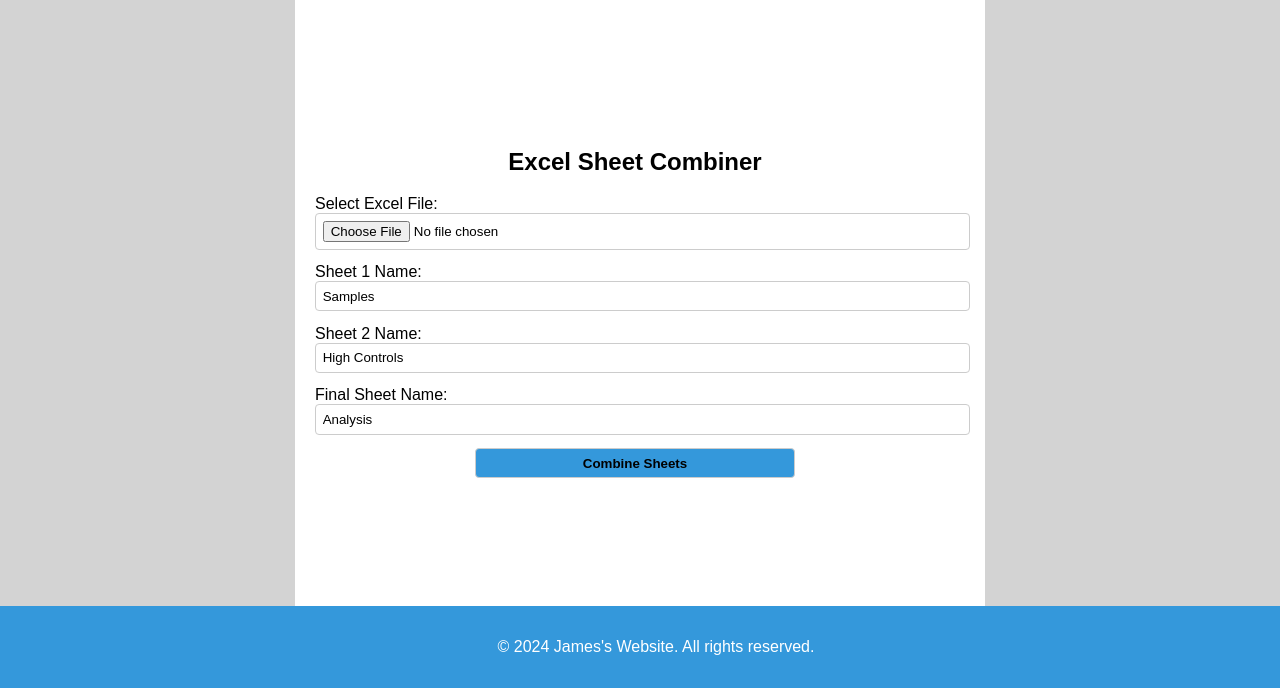
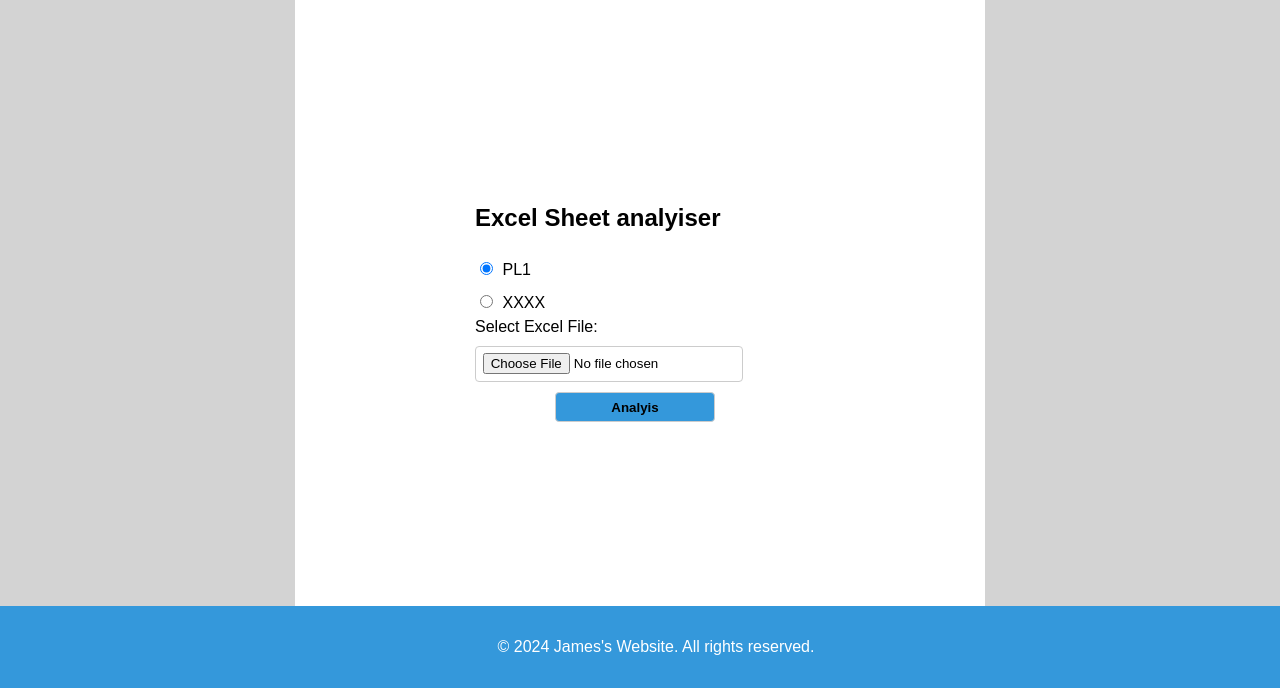
Before and after one commit to jacall2016/datascience-project-demos, a Flask app: page / in a window 1280 px wide. Shown: the part 112-800 px from the top of the page. Run offline with Flask 3, Linux system fonts and the light colour scheme; some libraries are stand-ins or nearby versions.

Commit message:
added some validation

```diff
--- a/main.py
+++ b/main.py
@@ -4,7 +4,7 @@ import os
 
 app = Flask(__name__)
 
-def generate_files(uploaded_file_path, sheet1, sheet2, final_sheet):
+def generate_files_phl_bl1_yemk_vl1(uploaded_file_path, sheet1, sheet2, final_sheet):
 
     # Specify the path to your Excel file
     file_name = AnalysisUtilities.getfile_name(uploaded_file_path)
@@ -101,16 +101,24 @@ def index():
 def combine_sheets():
     # Handle file and form data
     input_file = request.files['input_file']
-    sheet1 = request.form['sheet1']
-    sheet2 = request.form['sheet2']
-    final_sheet = request.form['final_sheet']
+    file_type = request.form['selected_radio_id']
+
+    validate(input_file,file_type)
+
+    sheet1 = "Samples"
+    sheet2 = "High Controls"
+    final_sheet = "Analysis"
 
     # Save the uploaded Excel file
     uploaded_file_path = os.path.join("uploads", input_file.filename)
     input_file.save(uploaded_file_path)
 
-    # Generate the Excel files using your processing function
-    generate_files(uploaded_file_path, sheet1, sheet2, final_sheet)
+    if file_type == "pl1":
+        # Generate the Excel phl_bl1_yemk_vl1 files using your processing function
+        generate_files_phl_bl1_yemk_vl1(uploaded_file_path, sheet1, sheet2, final_sheet)
+    elif file_type == "XXXX":
+        # Generate the Excel XXXX files using your processing function
+        generate_files_phl_bl1_yemk_vl1(uploaded_file_path, sheet1, sheet2, final_sheet)
 
     # Clear the contents of the "uploads" folder
     clear_uploads_folder()
@@ -147,5 +155,8 @@ def clear_uploads_folder():
     else:
         print("The 'uploads' folder does not exist.")
 
+def validate(input_file,file_type):
+    pass
+
 if __name__ == "__main__":
     app.run(debug=True, port=5000)
--- /dev/null
+++ b/static/script.js
@@ -0,0 +1,69 @@
+function validateForm() {
+    console.log("validateForm has been called!!!!!!!!!!!!!!!!")
+    var fileInput = document.getElementById('input_file');
+    var sheetSelection = document.querySelector('input[name="fav_language"]:checked').value;
+
+    if (!fileInput.files.length) {
+        alert("Please select an Excel file.");
+        return false;
+    }
+
+    var fileName = fileInput.files[0].name;
+
+    if (!isExcelFile(fileName)) {
+        alert("Invalid file type. Please upload an Excel file.");
+        return false;
+    }
+
+    var isValid = true;
+
+    if (!((sheetSelection === "PL1" && containsValidKeyword(fileName, "KCP1")) ||
+        (sheetSelection === "XXXX" && containsValidKeyword(fileName, "XXXX")))) {
+        alert("Invalid file name. Please select the correct radio button for the file.");
+        isValid = false;
+    }
+
+    var reader = new FileReader();
+    reader.onload = function (e) {
+        var data = new Uint8Array(e.target.result);
+        var workbook = XLSX.read(data, { type: 'array' });
+
+        if (!workbook.SheetNames.includes("Samples") ||
+            !workbook.SheetNames.includes("High Controls")) {
+            alert("The Excel file is missing required sheets. Please check the contents.");
+            isValid = false;
+        }
+
+        if (isValid) {
+            // Submit the form if all checks pass
+            document.forms[0].submit();
+        }
+    };
+
+    reader.readAsArrayBuffer(fileInput.files[0]);
+
+    return false;
+}
+
+function isExcelFile(filename) {
+    return filename.endsWith('.xlsx');
+}
+
+function containsValidKeyword(filename, keyword) {
+    return filename.includes(keyword);
+}
+
+document.addEventListener('DOMContentLoaded', function () {
+    var radioButtons = document.querySelectorAll('input[name="fav_language"]');
+    var hiddenInput = document.getElementById('selected_radio_id');
+
+    // Set the initial value
+    hiddenInput.value = document.querySelector('input[name="fav_language"]:checked').id;
+
+    // Add an event listener to update the value when the radio button changes
+    radioButtons.forEach(function (radioButton) {
+        radioButton.addEventListener('change', function () {
+            hiddenInput.value = this.id;
+        });
+    });
+});
--- a/static/styles.css
+++ b/static/styles.css
@@ -33,22 +33,39 @@ main {
   background-color: #fff;
 }
 
+section {
+  max-width: 50%; /* Set main to half the screen width */
+  width: 100%;
+  margin: auto; /* Center main horizontally */
+}
+
 form {
   display: flex;
   flex-direction: column;
   width: 100%;
 }
 
+/* Additional styling for radio buttons and labels */
+div.radio-group {
+  display: flex;
+  align-items: center;
+}
+
+input[type="radio"] {
+  margin-right: 5px; /* Adjust the spacing between radio button and label */
+}
+
 label {
-  margin-bottom: 0.5em;
+  margin-bottom: 40px;
+  margin-top:40px;
 }
 
 input {
-  margin-bottom: 1em;
+  margin-bottom: 10px;
+  margin-top: 10px;
   padding: 0.5em;
   border: 1px solid #ccc;
   border-radius: 4px;
-  width: 100%;
   background-color: white; /* Set the background color to white */
 }
 
--- a/templates/index.html
+++ b/templates/index.html
@@ -5,6 +5,7 @@
     <meta name="viewport" content="width=device-width, initial-scale=1.0">
     <title>Excel Sheet Combiner</title>
     <link rel="stylesheet" href="../static/styles.css">
+
 </head>
 <body>
     <header>
@@ -12,44 +13,35 @@
     </header>
 
     <main>
-        <h2>Excel Sheet Combiner</h2>
-        <form action="/combine_sheets" method="post" enctype="multipart/form-data">
-            <div>
-                <label for="input_file">Select Excel File:</label>
-                <input type="file" name="input_file" id="input_file" accept=".xlsx" required>
-            </div>
+        <section>
+        <h2>Excel Sheet analyiser</h2>
+        <form action="/combine_sheets" method="post" enctype="multipart/form-data" onsubmit="return validateForm()">
 
-            <div>
-                <label for="sheet1">Sheet 1 Name:</label>
-                <input type="text" name="sheet1" id="sheet1" required>
-            </div>
+                <div>
+                    <input type="radio" id="PL1" name="fav_language" value="PL1" checked>
+                    <label for="PL1">PL1</label><br>
+                    <input type="radio" id="XXXX" name="fav_language" value="XXXX">
+                    <label for="XXXX">XXXX</label><br>
+                    <!-- Add a hidden input field to store the selected radio button's ID -->
+                    <input type="hidden" name="selected_radio_id" id="selected_radio_id">
+                </div>
 
-            <div>
-                <label for="sheet2">Sheet 2 Name:</label>
-                <input type="text" name="sheet2" id="sheet2" required>
-            </div>
+                <div>
+                    <label for="input_file">Select Excel File:</label>
+                    <input type="file" name="input_file" id="input_file" accept=".xlsx, application/vnd.openxmlformats-officedocument.spreadsheetml.sheet" required>
+                </div>
 
-            <div>
-                <label for="final_sheet">Final Sheet Name:</label>
-                <input type="text" name="final_sheet" id="final_sheet" required>
-            </div>
+                <input class="gray_button" type="submit" value="Analyis">
 
-            <input class="gray_button" type="submit" value="Combine Sheets">
-
-        </form>
-
-        <script>
-            // Autofill the input fields when the page loads
-            document.addEventListener('DOMContentLoaded', function () {
-                document.getElementById('sheet1').value = 'Samples';
-                document.getElementById('sheet2').value = 'High Controls';
-                document.getElementById('final_sheet').value = 'Analysis';
-            });
-        </script>
+            </form>
+        </section>
     </main>
 
     <footer>
         <p>&copy; 2024 James's Website. All rights reserved.</p>
     </footer>
+
+    <script src="https://cdnjs.cloudflare.com/ajax/libs/xlsx/0.17.1/xlsx.full.min.js"></script>
+    <script src="../static/script.js"></script>
 </body>
 </html>
```
